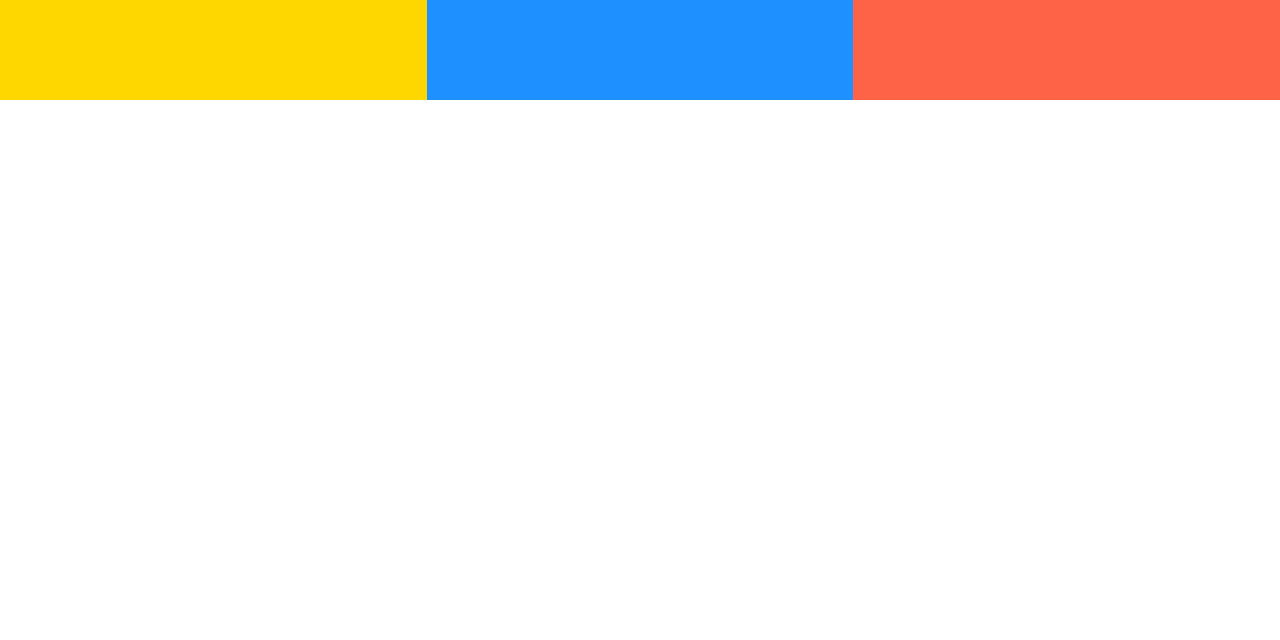
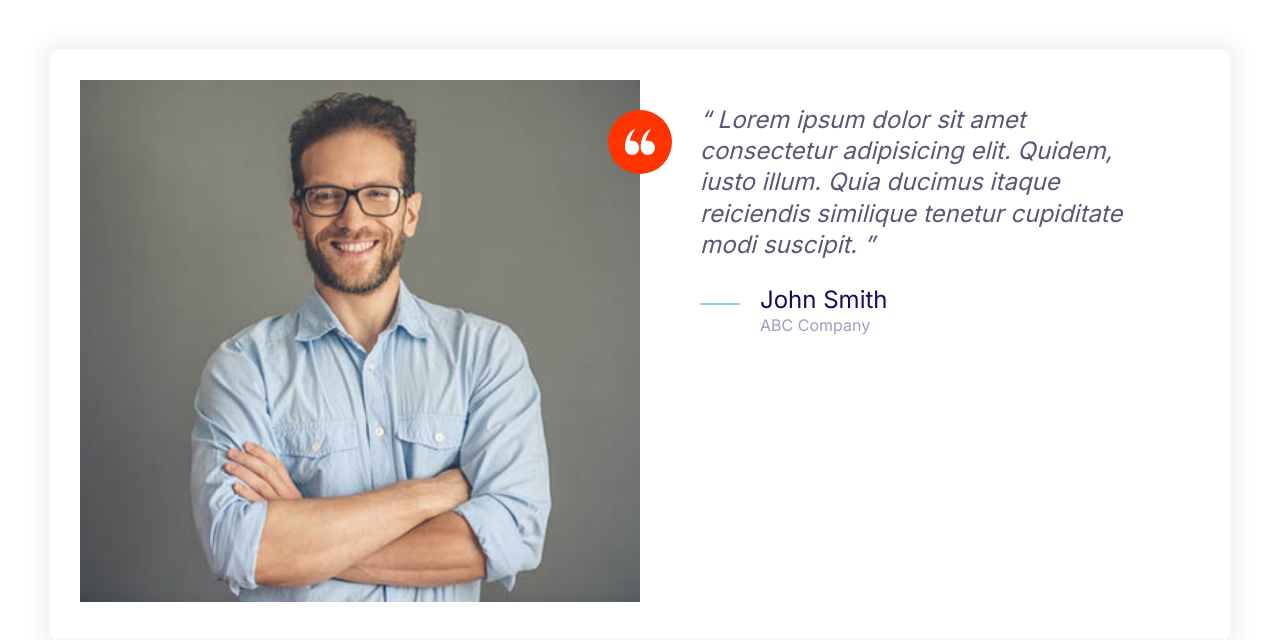
Before and after one commit to tewcc1975-2/moshify, a plain HTML site: page index.html in a window 1280 px wide. Drawn offline with Linux system fonts and the light colour scheme.

Commit message:
Build the testimonial components.

```diff
--- a/css/styles.css
+++ b/css/styles.css
@@ -164,8 +164,17 @@
     height: 40px;
 }
 
+.icon--small {
+    width: 30px;
+    height: 30px;
+}
+
 .icon--primary {
     fill: var(--color-primary);
+}
+
+.icon--white {
+    fill: #fff;
 }
 
 .icon-container {
@@ -176,6 +185,10 @@
     display: inline-flex;
     justify-content: center;
     align-items: center;
+}
+
+.icon-container--accent {
+    background: var(--color-accent);
 }
 
 /* Buttons */
@@ -443,13 +456,44 @@
 }
 
 @media screen and (min-width: 768px) {
-    .grid-1x2 {
+    .grid--1x2 {
         grid-template-columns: repeat(2, 1fr);
     }
 }
 
 @media screen and (min-width: 1024px) {
-    .grid-1x3 {
+    .grid--1x3 {
         grid-template-columns: repeat(3, 1fr);
     }
 }
+
+/* Testimonials */
+
+.testimonial {
+    padding: 3rem;
+}
+
+.testimonial__image {
+    position: relative;
+}
+
+.testimonial__image > img {
+    width: 100%;
+}
+
+.testimonial__image > .icon-container {
+    position: absolute;
+    top: 3rem;
+    right: -32px;
+}
+
+@media screen and (min-width: 768px) {
+    .testimonial .quote,
+    .testimonial .quote__author {
+        font-size: 2.4rem;
+    }
+
+    .testimonial .quote {
+        margin-left: 6rem;
+    }
+}
--- a/index.html
+++ b/index.html
@@ -15,11 +15,38 @@
     <link rel="stylesheet" href="css/styles.css" />
   </head>
 
-  <body>
-    <div class="grid grid-1x3">
-      <div style="height: 100px; background: gold"></div>
-      <div style="height: 100px; background: dodgerblue"></div>
-      <div style="height: 100px; background: tomato"></div>
+  <body style="padding: 5rem">
+    <div class="card testimonial">
+      <div class="grid grid--1x2">
+        <div class="testimonial__image">
+          <img src="images/testimonial.jpg" alt="A happy, smiling customer" />
+          <span class="icon-container icon-container--accent">
+            <svg class="icon icon--white icon--small">
+              <use xlink:href="images/sprite.svg#quotes"></use>
+            </svg>
+          </span>
+        </div>
+        <blockquote class="quote">
+          <p class="quote__text">
+            Lorem ipsum dolor sit amet consectetur adipisicing elit. Quidem,
+            iusto illum. Quia ducimus itaque reiciendis similique tenetur
+            cupiditate modi suscipit.
+          </p>
+          <footer>
+            <div class="media">
+              <div class="media__image">
+                <svg class="icon icon--primary quote__line">
+                  <use xlink:href="images/sprite.svg#line"></use>
+                </svg>
+              </div>
+              <div class="media__body">
+                <h3 class="media__title quote__author">John Smith</h3>
+                <p class="quote__organization">ABC Company</p>
+              </div>
+            </div>
+          </footer>
+        </blockquote>
+      </div>
     </div>
   </body>
 </html>
```
Also changed, not shown: components/testimonial.html (added, +32 -0 lines), images/testimonial.jpg (added).
